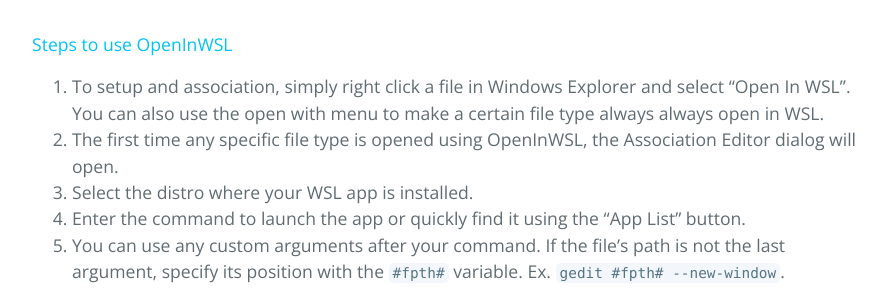
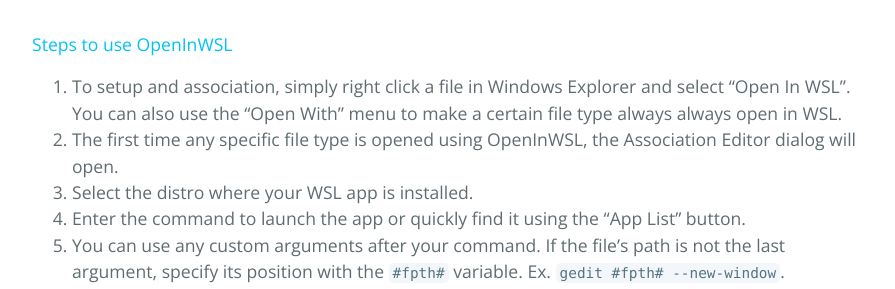
Before and after one commit to Opticos/openinwsl, a Jekyll site: the page built from tutorials/manual.md, in a window 1280 px wide and 900 px high, scrolled down 1829 px. Shown: the part 186-475 px from the top of the window, without its empty margins (192-1087 px from the left). Built offline with Jekyll 4.4.1, drawn with Linux system fonts in a browser that asks for light colours; the repository's description, which GitHub fills in, is left out.

```diff
--- a/tutorials/manual.md
+++ b/tutorials/manual.md
@@ -44,7 +44,7 @@ OpenInWSL lets you set WSL Linux apps as file handlers in Windows.
 
 #### Steps to use OpenInWSL
 
-1. To setup and association, simply right click a file in Windows Explorer and select "Open In WSL". You can also use the open with menu to make a certain file type always always open in WSL.
+1. To setup and association, simply right click a file in Windows Explorer and select "Open In WSL". You can also use the "Open With" menu to make a certain file type always always open in WSL.
 2. The first time any specific file type is opened using OpenInWSL, the Association Editor dialog will open.
 3. Select the distro where your WSL app is installed.
 4. Enter the command to launch the app or quickly find it using the "App List" button.
```
